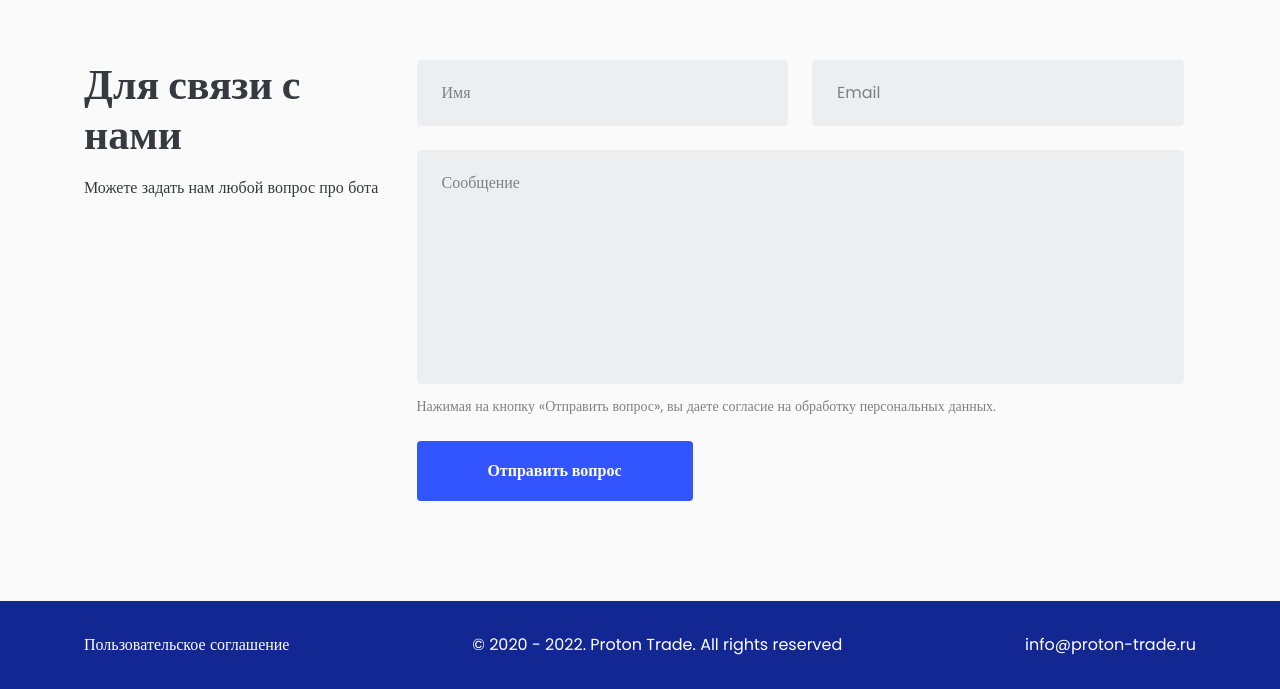
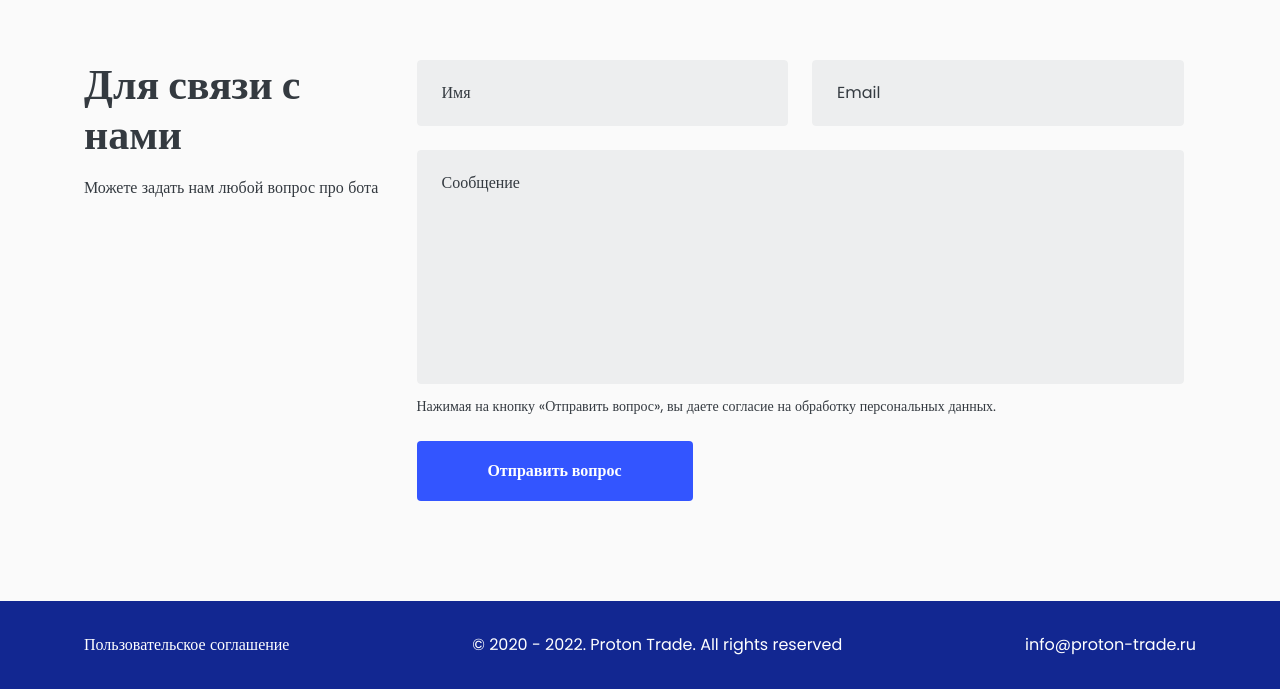
Before and after one commit to angelikaspecter/ProtonTrade, a plain HTML site: page index.html in a window 1280 px wide. Shown: the part 4057-4746 px from the top of the page. Drawn offline with Linux system fonts and the light colour scheme.

Commit message:
UPD contrast

```diff
--- a/scss/_contacts.scss
+++ b/scss/_contacts.scss
@@ -82,7 +82,7 @@
             font-weight: 400;
             font-size: 14px;
             line-height: 21px;
-            color: var(--middle-color-one);
+            color: var(--dark-color);
             margin: 0;
             margin-bottom: 24px;
         }
--- a/scss/_mixins.scss
+++ b/scss/_mixins.scss
@@ -114,6 +114,6 @@
     color: var(--dark-color);
     width: 100%;
     &::placeholder {
-        color: var(--middle-color-one);
+        color: var(--dark-color);
     }
 }
```
Also changed, not shown: css/style.css.
